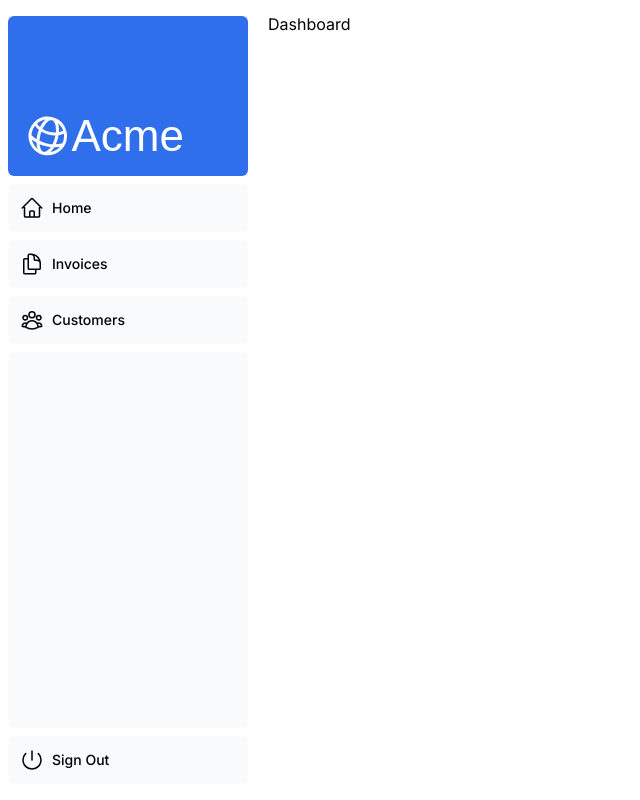
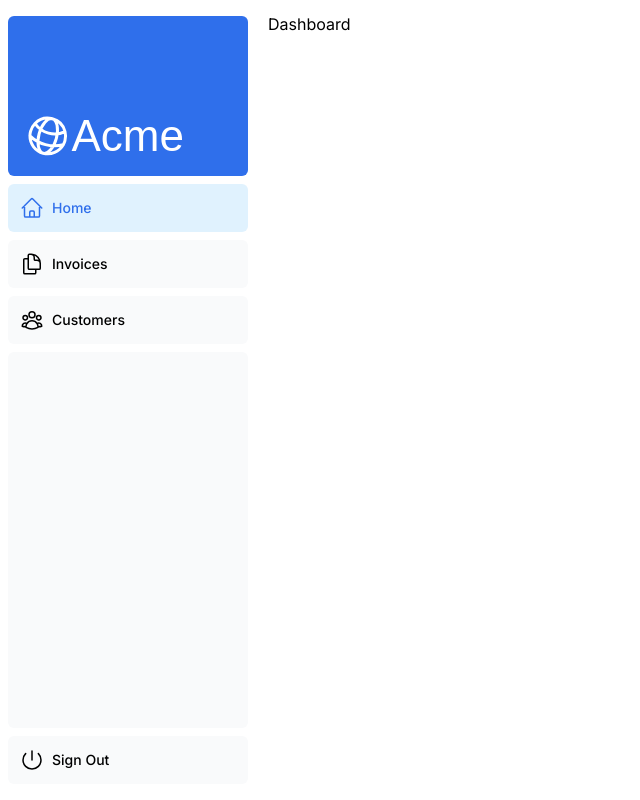
Before and after one commit to briandamaged/practice-nextjs-dashboard, a Next.js app: page /dashboard in a window 1280 px wide. Shown: the whole page, without its empty margins (0-640 px from the left). Built offline with nearby package versions, Linux system fonts and the light colour scheme; a web font is replaced by a local one.

Commit message:
Current navigation section is highlighted

```diff
--- a/app/ui/dashboard/nav-links.tsx
+++ b/app/ui/dashboard/nav-links.tsx
@@ -1,3 +1,10 @@
+'use client';
+
+import clsx from 'clsx';
+
+import Link from 'next/link';
+import { usePathname } from 'next/navigation'
+
 import {
   UserGroupIcon,
   HomeIcon,
@@ -7,29 +14,42 @@ import {
 // Map of links to display in the side navigation.
 // Depending on the size of the application, this would be stored in a database.
 const links = [
-  { name: 'Home', href: '/dashboard', icon: HomeIcon },
+  {
+    name: 'Home',
+    href: '/dashboard',
+    icon: HomeIcon,
+  },
   {
     name: 'Invoices',
     href: '/dashboard/invoices',
     icon: DocumentDuplicateIcon,
   },
-  { name: 'Customers', href: '/dashboard/customers', icon: UserGroupIcon },
+  {
+    name: 'Customers',
+    href: '/dashboard/customers',
+    icon: UserGroupIcon
+  },
 ];
 
 export default function NavLinks() {
+  const pathname = usePathname();
+
   return (
     <>
       {links.map((link) => {
         const LinkIcon = link.icon;
         return (
-          <a
+          <Link
             key={link.name}
             href={link.href}
-            className="flex h-[48px] grow items-center justify-center gap-2 rounded-md bg-gray-50 p-3 text-sm font-medium hover:bg-sky-100 hover:text-blue-600 md:flex-none md:justify-start md:p-2 md:px-3"
+            className={clsx(
+              "flex h-[48px] grow items-center justify-center gap-2 rounded-md bg-gray-50 p-3 text-sm font-medium hover:bg-sky-100 hover:text-blue-600 md:flex-none md:justify-start md:p-2 md:px-3",
+              {"bg-sky-100 text-blue-600": pathname === link.href }
+            )}
           >
             <LinkIcon className="w-6" />
             <p className="hidden md:block">{link.name}</p>
-          </a>
+          </Link>
         );
       })}
     </>
```
